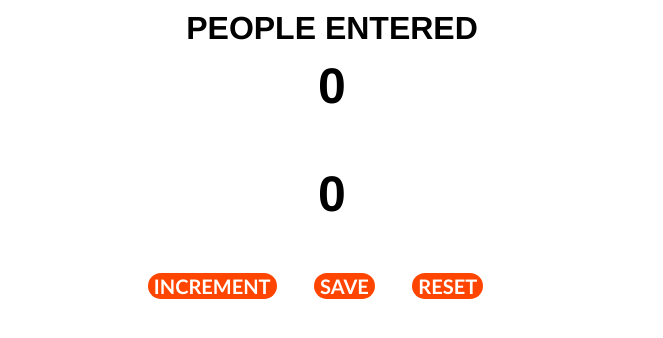
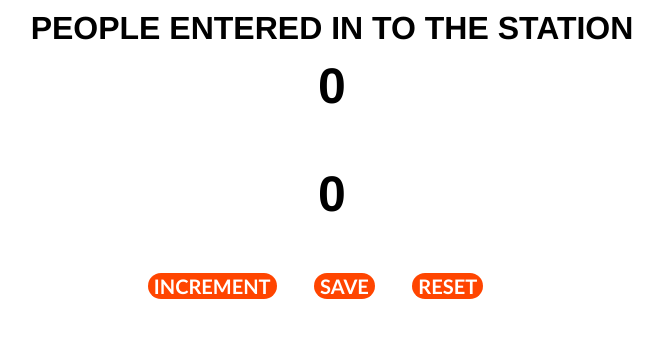
Before and after one commit to Neel-Biswas/Station-people-Calculator, a plain HTML site: page index.html in a window 1280 px wide. Shown: the whole page, without its empty margins (308-971 px from the left). Drawn offline with Linux system fonts and the light colour scheme.

Commit message:
Update index.html

```diff
--- a/index.html
+++ b/index.html
@@ -8,7 +8,7 @@
     <link rel="stylesheet" href="style.css">
 </head>
 <body>
-    <h1>PEOPLE ENTERED</h1>
+    <h1>PEOPLE ENTERED IN TO THE STATION</h1>
     <h2 id="count-el">0</h2>  <h2 id="count-sl">0</h2>
     <button id="Increment-btn" onclick="increment()">INCREMENT</button>
     <button id="Increment-btn" onclick="save()">SAVE</button>
```
